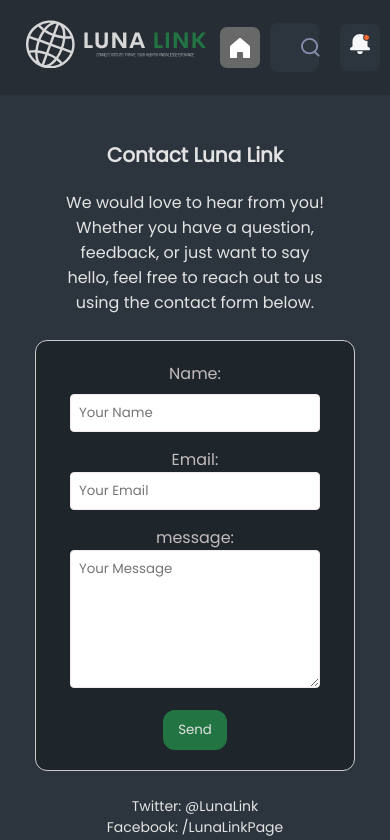
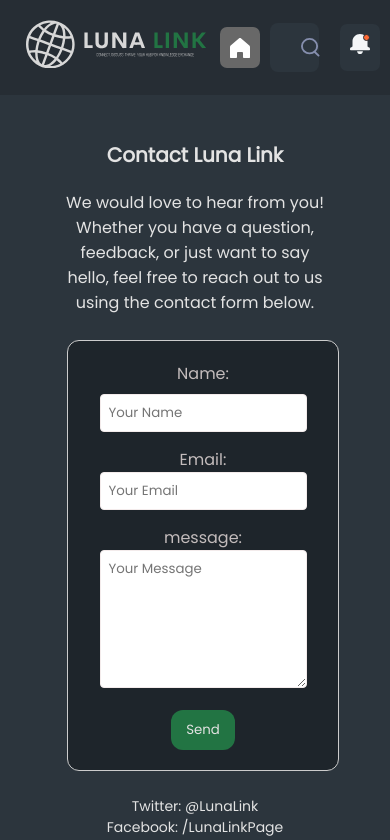
Before and after one commit to AdrianKnudsen/Luna-Link, a React (Vite) app: page /Contact in a window 390 px wide. Shown: the top 840 px of the page. Built offline with nearby package versions, Linux system fonts and the light colour scheme.

Commit message:
updated css contact

```diff
--- a/src/Pages/ContactPage.module.css
+++ b/src/Pages/ContactPage.module.css
@@ -21,8 +21,8 @@
     border-radius: 12px;
     background-color: #1e252b;
     color: #c3bcbc;
-    /* margin-left: 25%;
-    margin-right: 25%; */
+    margin-left: 10%;
+    margin-right: 5%;
     margin-bottom: 25px;
     margin-top: 15px;
   }
```
